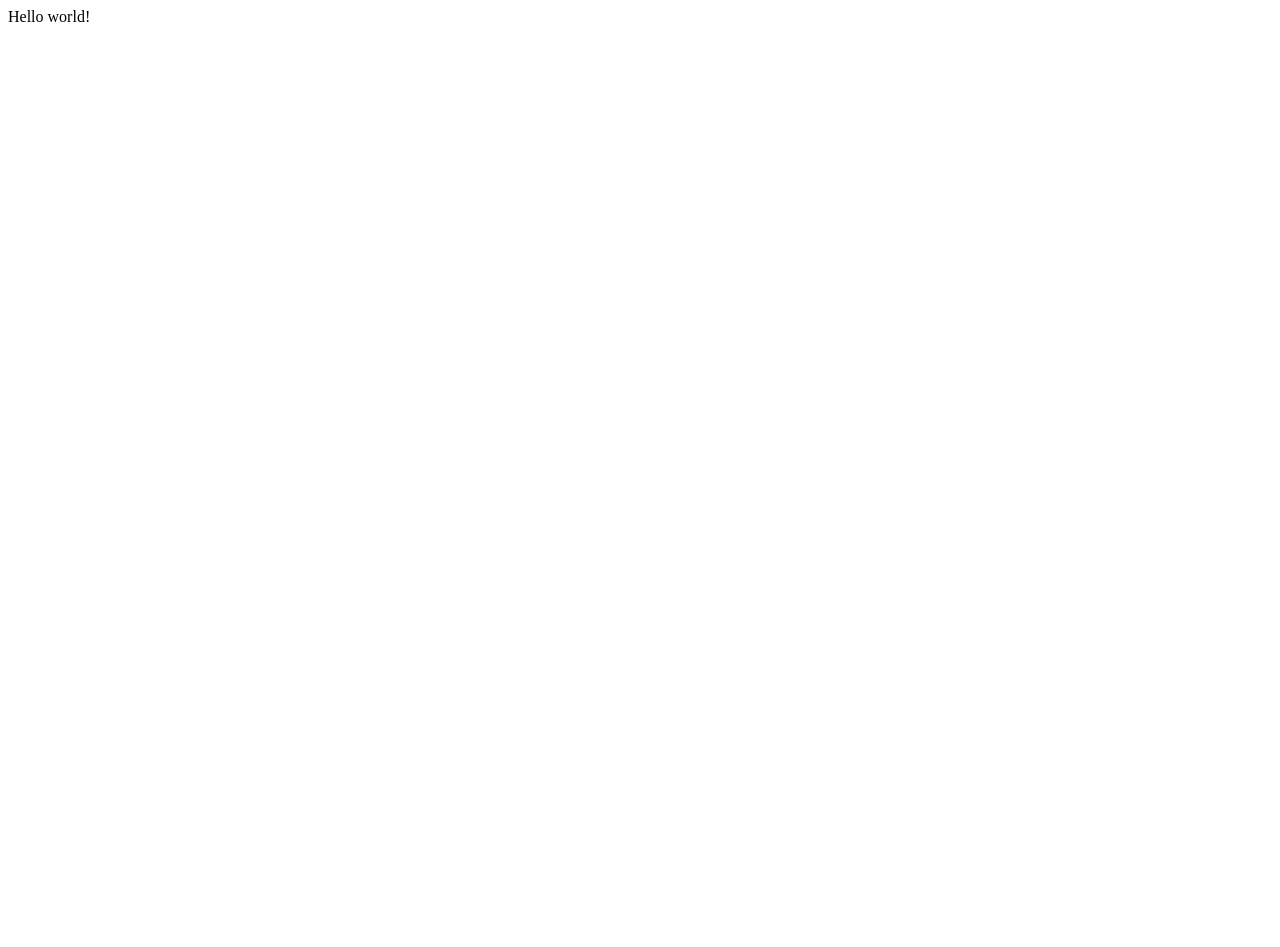
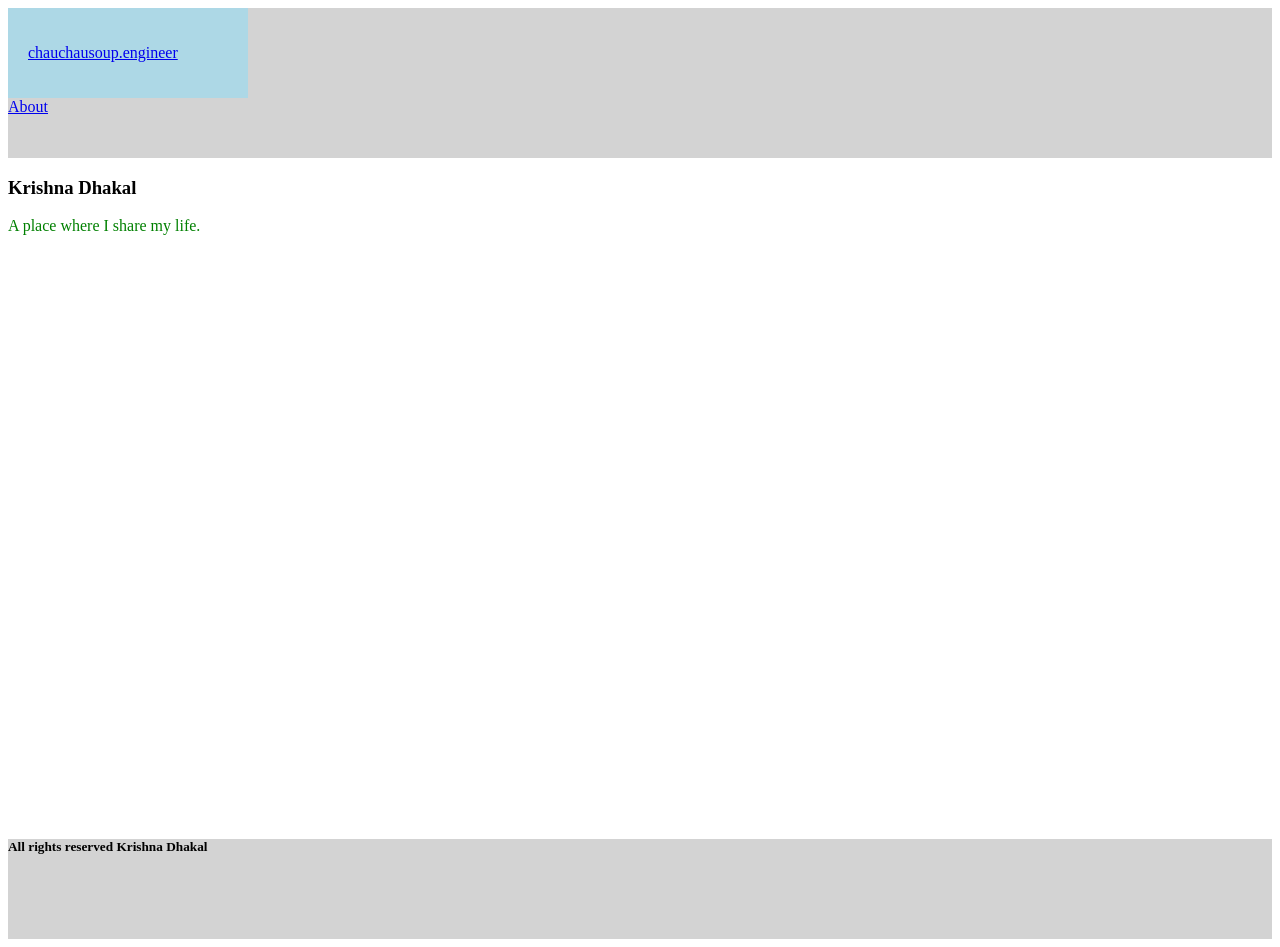
Before and after one commit to chauchausoup/chauchausoup.engineer, a Gatsby site: page / in a window 1280 px wide. Before the commit the page ends 800 px from the top, so only its background shows below. Built offline with nearby package versions, Linux system fonts and the light colour scheme; Gatsby itself is replaced by a stand-in of ours.

Commit message:
after 3 hrs

```diff
--- /dev/null
+++ b/src/components/footer.js
@@ -0,0 +1,9 @@
+import React from "react"
+
+export default function Footer() {
+  return (
+    <div style={{ background: `lightgrey` ,height:"100px"}}>
+      <h5>All rights reserved  Krishna Dhakal</h5>
+    </div>
+  )
+}
--- /dev/null
+++ b/src/components/header.js
@@ -0,0 +1,27 @@
+import React from "react"
+import {Link} from 'gatsby';
+
+
+export default function Header() {
+  return (
+    <div style={{ background: `lightgrey` ,height:"150px"}}>
+      <Link to="/"><ActualHead/></Link>
+    </div>
+  )
+}
+
+
+function ActualHead(){
+    return(
+        <>
+        <div style={{ background: `lightblue` ,height:"50px",width:"200px",padding:"20px"}}>
+        <p>chauchausoup.engineer</p>
+      </div>
+      <Link to ="/about">About</Link>
+
+      <div id="socials">
+
+      </div>
+      </>
+    )
+}
--- /dev/null
+++ b/src/components/mainBody.js
@@ -0,0 +1,11 @@
+import React from "react"
+
+export default function MainBody() {
+  return (
+    <div style={{height:"80vh"}}>
+        <h3>Krishna Dhakal</h3>
+        <p style={{ color: "green" }}>A place where I share my life.</p>
+
+    </div>
+  )
+}
--- a/src/pages/index.js
+++ b/src/pages/index.js
@@ -1,5 +1,15 @@
 import React from "react"
 
+import MainBody from '../components/mainBody'
+import Header from '../components/header';
+import Footer from '../components/footer';
+
 export default function Home() {
-  return <div>Hello world!</div>
+  return (
+    <>
+      <Header/>
+      <MainBody/>
+      <Footer/>
+    </>
+  )
 }
```
Also changed, not shown: src/pages/about.js (added, +24 -0 lines), src/pages/blogs.js (added, +19 -0 lines), src/images/1.jpg (added), src/images/2.jpg (added), 1 other file.
